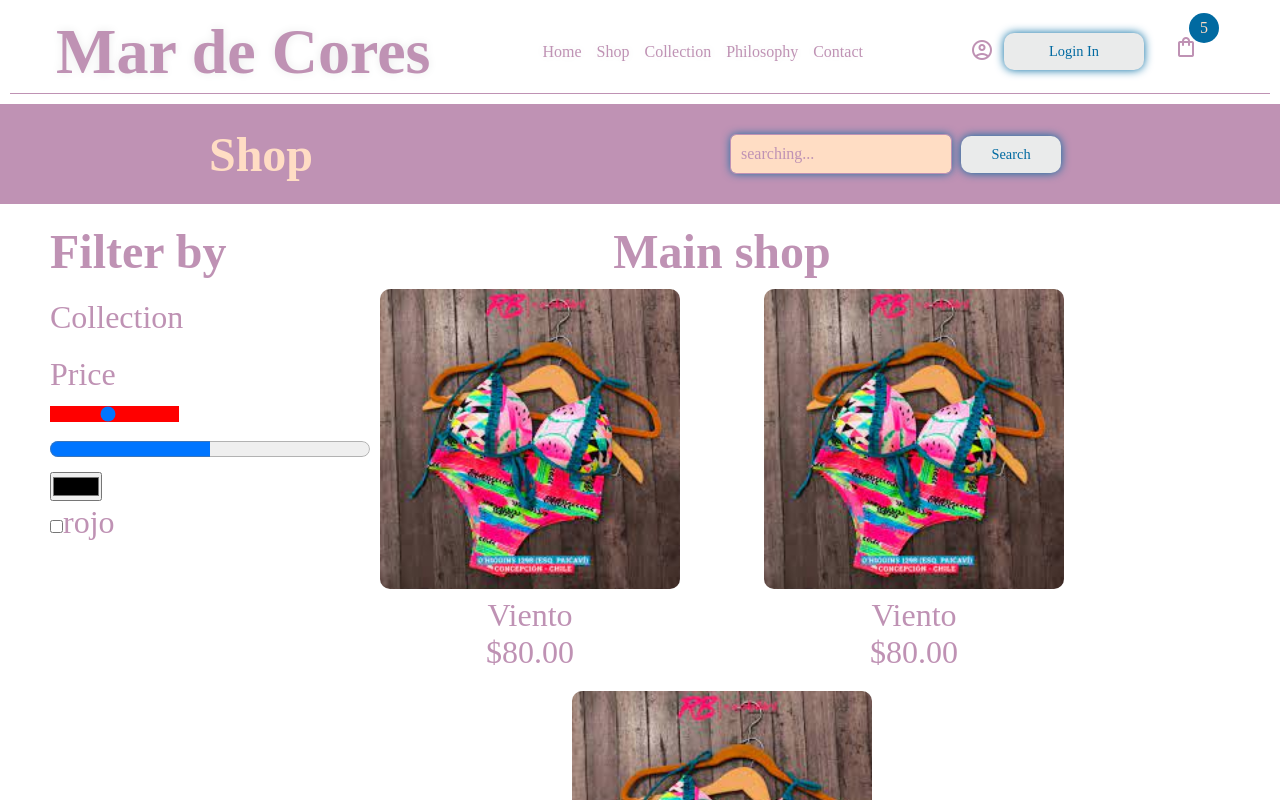
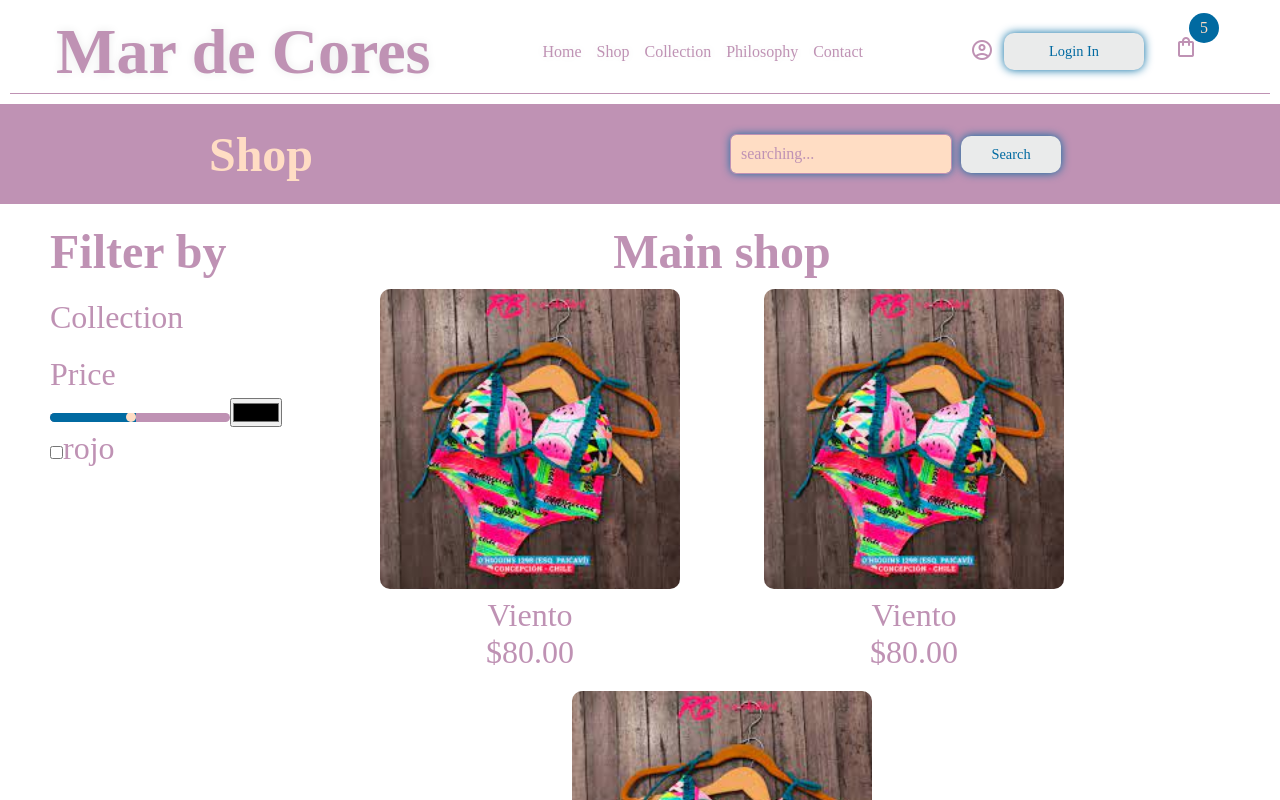
Before and after one commit to perezcatriel/mardecores, a React (Create React App) app: page / in a window 1280 px wide. Shown: the top 800 px of the page. Built offline with nearby package versions, Linux system fonts and the light colour scheme; a web font is replaced by a local one.

Commit message:
Dando estilos a la barra de precio

```diff
--- a/src/components/Filter.css
+++ b/src/components/Filter.css
@@ -43,7 +43,7 @@
 	outline: none;
 }
 
-input[type="range"]::-webkit-slider-runnable-track,
+/* input[type="range"]::-webkit-slider-runnable-track,
 nput[type="range"]::-webkit-slider-thumb {
 	-webkit-appearance: none;
 	background-color: red;
@@ -55,9 +55,34 @@
 	color: red;
 
 	background-color: red;
-}
+} */
 
 /* .filter--price__rango::-webkit-range-progress {
 	background-color: var(--rosa);
 	color: var(--rosa);
 } */
+
+input[type='range'] {
+  overflow: hidden;
+  width: 180px;
+  -webkit-appearance: none;
+  background-color: var(--violeta);
+  border-radius: 10px;
+}
+
+input[type='range']::-webkit-slider-runnable-track {
+  height: 10px;
+  -webkit-appearance: none;
+  color: var(--azul);
+  margin-top: -1px;
+}
+
+input[type='range']::-webkit-slider-thumb {
+  width: 10px;
+  -webkit-appearance: none;
+  height: 10px;
+  cursor: ew-resize;
+  background: var(--rosa);
+  box-shadow: -80px 0 0 80px var(--azul);
+  border-radius: 10px;
+}
--- a/src/components/Filter.js
+++ b/src/components/Filter.js
@@ -46,12 +46,13 @@
 
 			<div className="filter--price " id="filter--price">
 				<input type="range" className="filter--price__rango"  min="10" name="price" />
-				<progress value="50" max="100"/>
+
 				<input type="color" />
-				<br></br>
+				<br/>
+
 				<label>
 					<input type="checkbox" />
-					rojo
+					 rojo
 				</label>
 
 			</div>
```
